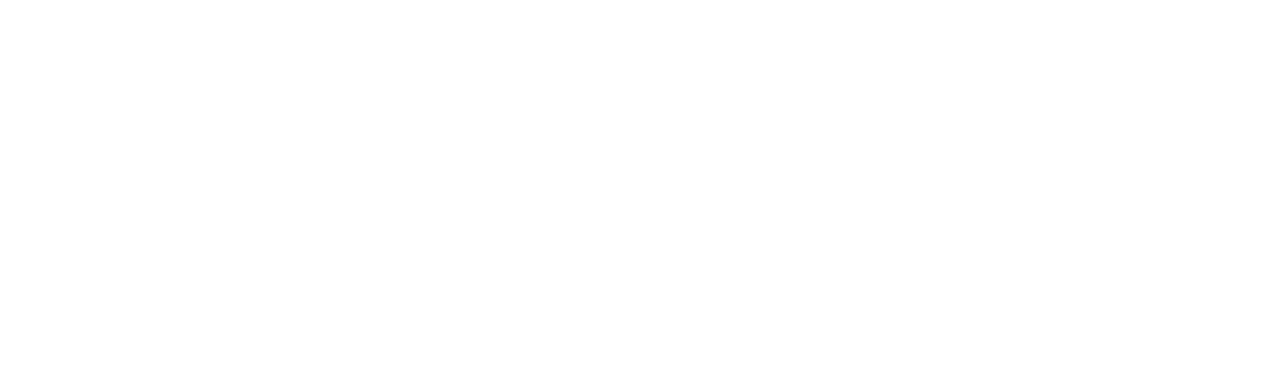
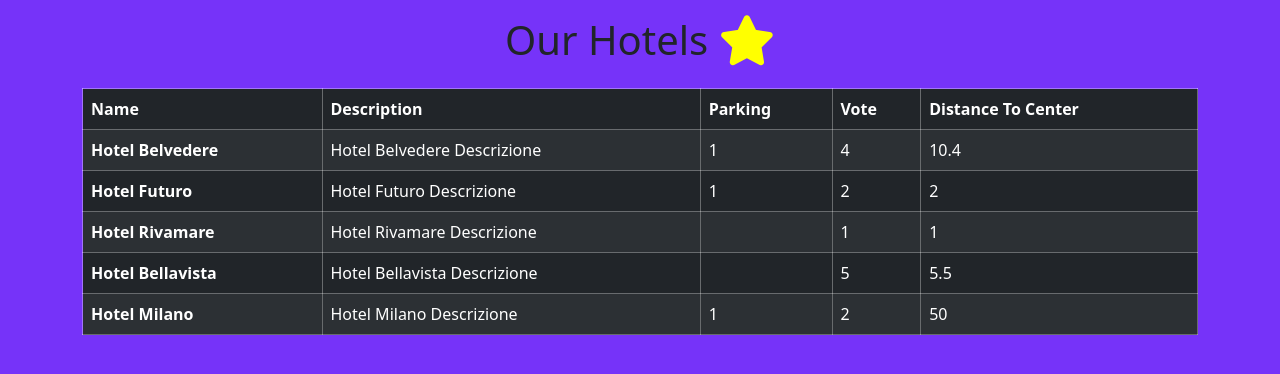
Before and after one commit to StefaniaSperani/php-hotel, a PHP site: page / in a window 1280 px wide. Before the commit the part shown is empty. Shown: the top 374 px of the page. Run offline with PHP 8.4, Linux system fonts and the light colour scheme.

Commit message:
table with hotels

```diff
--- a/index.php
+++ b/index.php
@@ -62,13 +62,53 @@ $hotels = [
     <meta http-equiv="X-UA-Compatible" content="IE=edge">
     <link href="https://cdn.jsdelivr.net/npm/bootstrap@5.2.1/dist/css/bootstrap.min.css" rel="stylesheet"
         integrity="sha384-iYQeCzEYFbKjA/T2uDLTpkwGzCiq6soy8tYaI1GyVh/UjpbCx/TYkiZhlZB6+fzT" crossorigin="anonymous">
+    <link rel="stylesheet" href="https://cdnjs.cloudflare.com/ajax/libs/font-awesome/6.2.1/css/all.min.css"
+        integrity="sha512-MV7K8+y+gLIBoVD59lQIYicR65iaqukzvf/nwasF0nqhPay5w/9lJmVM2hMDcnK1OnMGCdVK+iQrJ7lzPJQd1w=="
+        crossorigin="anonymous" referrerpolicy="no-referrer" />
     <meta name="viewport" content="width=device-width, initial-scale=1.0">
+    <link rel="stylesheet" href="./styles/style.css">
     <title>PHP Hotel</title>
 </head>
 
 <body>
     <main>
+        <div class="container">
+            <h1 class="py-3 text-center text-capitalize">Our Hotels <i class="fa-solid fa-star fa-lg"></i></h1>
 
+            <table class="table table-dark table-striped text-capitalize">
+                <thead>
+                    <tr>
+                        <th scope="col">Name</th>
+                        <th scope="col">Description</th>
+                        <th scope="col">Parking</th>
+                        <th scope="col">Vote</th>
+                        <th scope="col">Distance to center</th>
+                    </tr>
+                </thead>
+                <tbody>
+                    <?php
+                    foreach ($hotels as $item) { ?>
+                    <tr>
+                        <th scope="row">
+                            <?php echo $item['name'] ?>
+                        </th>
+                        <td>
+                            <?php echo $item['description'] ?>
+                        </td>
+                        <td>
+                            <?php echo $item['parking'] ?>
+                        </td>
+                        <td>
+                            <?php echo $item['vote'] ?>
+                        </td>
+                        <td>
+                            <?php echo $item['distance_to_center'] ?>
+                        </td>
+                    </tr>
+                    <?php } ?>
+                </tbody>
+            </table>
+        </div>
     </main>
 </body>
 
--- /dev/null
+++ b/styles/style.css
@@ -0,0 +1,11 @@
+body{
+    background-color: #7633F9;
+}
+
+.fa-star{
+    color: yellow;
+}
+th,
+td{
+    border: 1px solid rgba(255, 255, 255, 0.322);
+}
```
